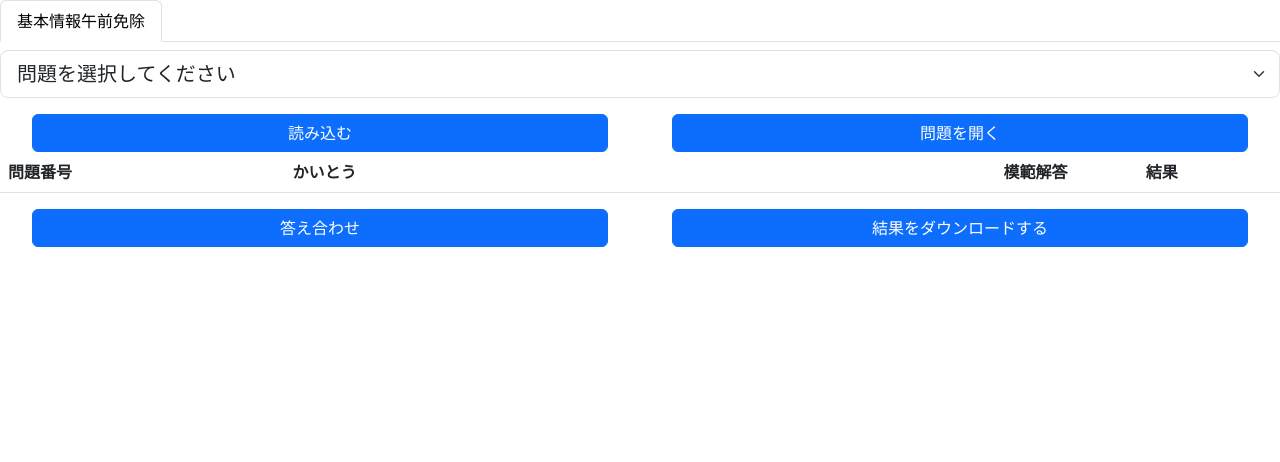
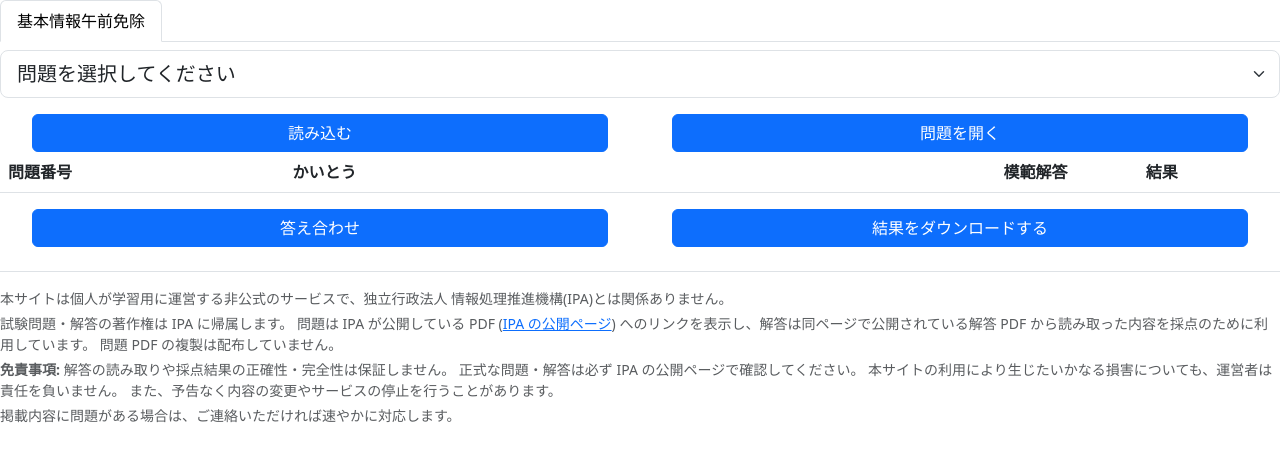
Before and after one commit to mattuu0/sikaku, a plain HTML site: page static/index.html in a window 1280 px wide. Drawn offline with Linux system fonts and the light colour scheme; files that its build step writes are made by us from their sources; no server answers; files whose address does not match are found by name.

Commit message:
Add IPA attribution and disclaimer
Co-Authored-By: Claude Sonnet 5.5 <noreply@anthropic.com>

```diff
--- a/static/index.html
+++ b/static/index.html
@@ -60,6 +60,29 @@
             <button type="button" id="Save_Result_Button" style="margin: auto; width: 45%;" class="btn btn-primary">結果をダウンロードする</button>
         </div>
 
+        <footer class="text-muted small border-top pt-3 pb-4 mt-4" id="notice">
+            <p class="mb-1">
+                本サイトは個人が学習用に運営する非公式のサービスで、独立行政法人 情報処理推進機構(IPA)とは関係ありません。
+            </p>
+            <p class="mb-1">
+                試験問題・解答の著作権は IPA に帰属します。
+                問題は IPA が公開している PDF
+                (<a href="https://www.ipa.go.jp/shiken/about/menjo-fe.html" target="_blank" rel="noopener">IPA の公開ページ</a>)
+                へのリンクを表示し、解答は同ページで公開されている解答 PDF から読み取った内容を採点のために利用しています。
+                問題 PDF の複製は配布していません。
+            </p>
+            <p class="mb-1">
+                <strong>免責事項:</strong>
+                解答の読み取りや採点結果の正確性・完全性は保証しません。
+                正式な問題・解答は必ず IPA の公開ページで確認してください。
+                本サイトの利用により生じたいかなる損害についても、運営者は責任を負いません。
+                また、予告なく内容の変更やサービスの停止を行うことがあります。
+            </p>
+            <p class="mb-0">
+                掲載内容に問題がある場合は、ご連絡いただければ速やかに対応します。
+            </p>
+        </footer>
+
     </div>
 
 
```
Also changed, not shown: 1 other file.
